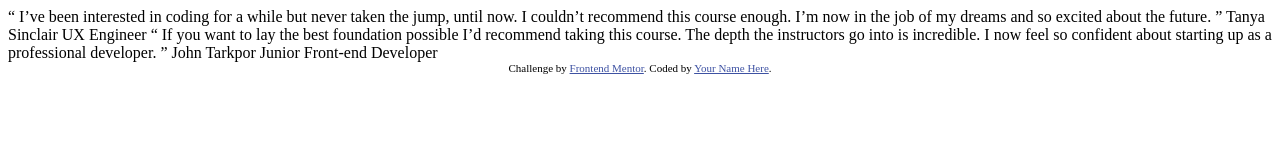
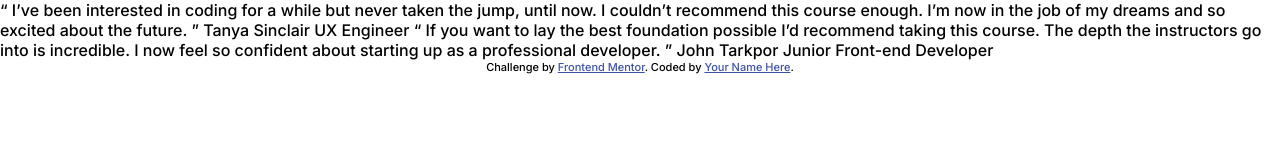
Before and after one commit to TevaHenry-frontendmentor/Testimonials-slider, a plain HTML site: page index.html in a window 1280 px wide. Drawn offline with Linux system fonts and the light colour scheme.

Commit message:
sets up basics

```diff
--- a/index.html
+++ b/index.html
@@ -6,13 +6,11 @@
 
   <link rel="icon" type="image/png" sizes="32x32" href="./images/favicon-32x32.png">
 
+  <link href="https://fonts.googleapis.com/css2?family=Inter:wght@300;500;700&display=swap" rel="stylesheet">
+  <link rel="stylesheet" href="style.css">
+
   <title>Frontend Mentor | Coding Bootcamp Testimonials Slider</title>
 
-  <!-- Feel free to remove these styles or customise in your own stylesheet 👍 -->
-  <style>
-    .attribution { font-size: 11px; text-align: center; }
-    .attribution a { color: hsl(228, 45%, 44%); }
-  </style>
 </head>
 <body>
 
--- /dev/null
+++ b/style.css
@@ -0,0 +1,17 @@
+* {
+  margin: 0;
+  padding: 0;
+  box-sizing: border-box;
+}
+
+:root {
+  --dark-blue: hsl(240, 38%, 20%)
+  --grayish-blue: hsl(240, 18%, 77%)
+}
+
+body {
+  font-family: 'Inter', sans-serif;
+}
+
+.attribution { font-size: 11px; text-align: center; }
+.attribution a { color: hsl(228, 45%, 44%); }
```
